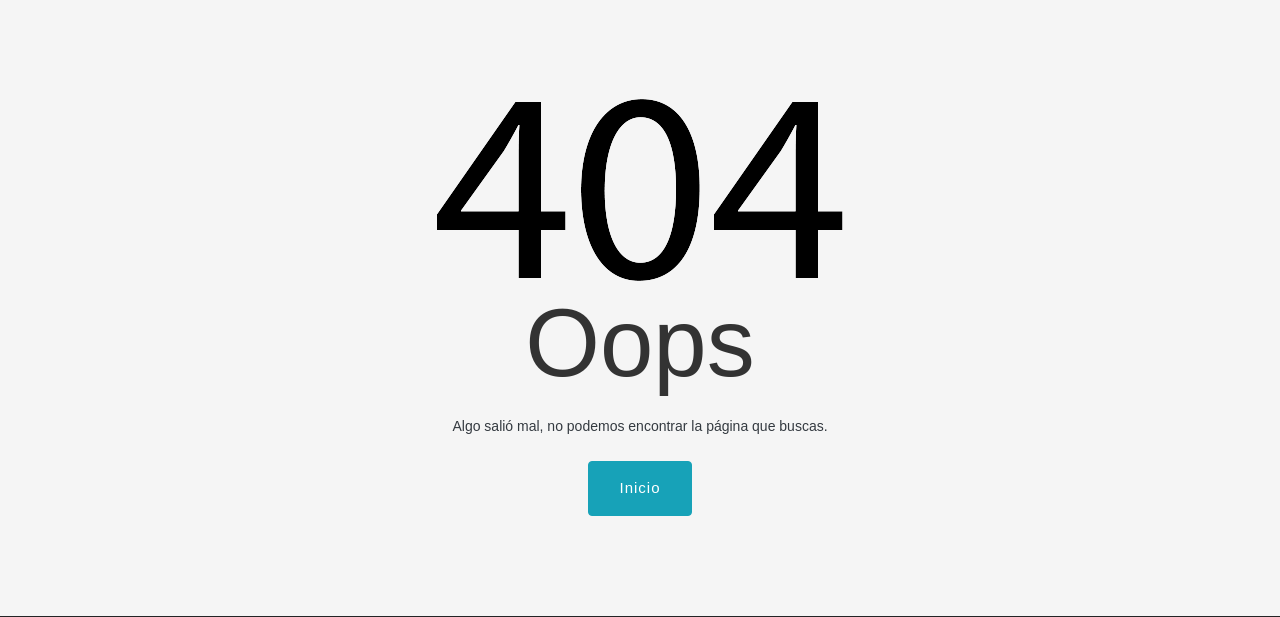
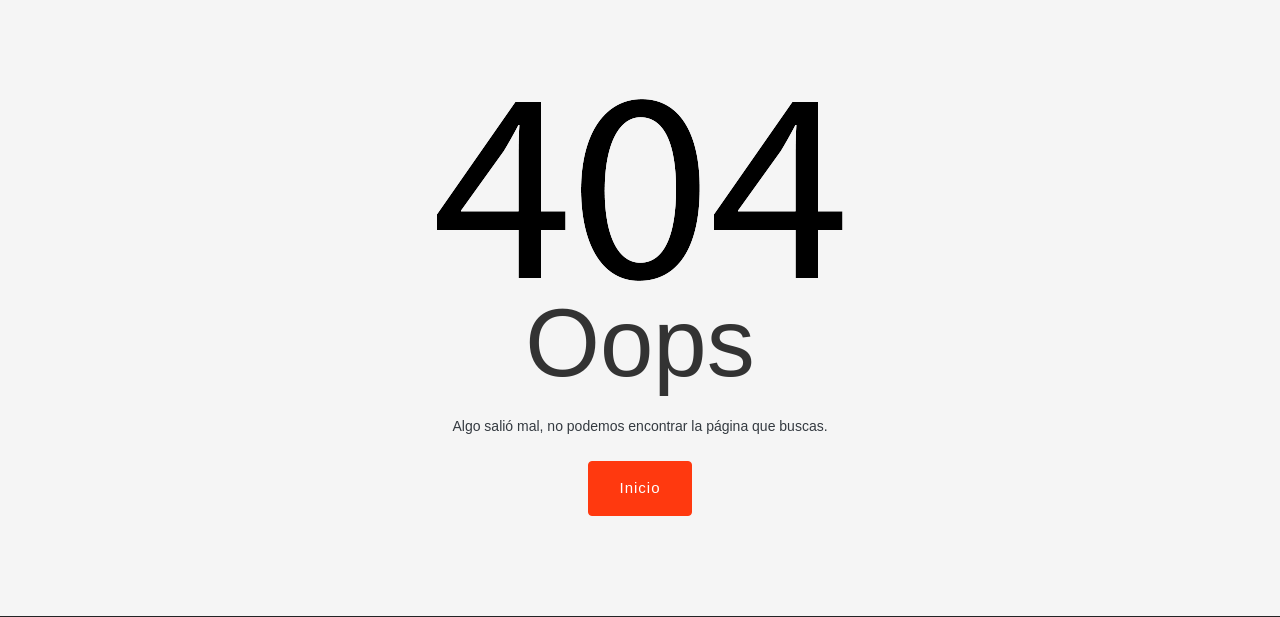
Before and after one commit to dricaurte29/eva01, a Django app: template proyectoApp/templates/proyectoApp/404.html in a window 1280 px wide. Shown: the part 97-714 px from the top of the page. Run offline with Django 3.2, Linux system fonts and the light colour scheme; the template is opened without the code that fills it, so the values that code supplies are empty; some libraries are stand-ins or nearby versions; some web fonts are replaced.

Commit message:
Update 404.html

```diff
--- a/proyectoApp/templates/proyectoApp/404.html
+++ b/proyectoApp/templates/proyectoApp/404.html
@@ -16,7 +16,7 @@
                 <div class="404-content">
                     <h1 class="display-1 pt-1 pb-2">Oops</h1>
                     <p class="px-3 pb-2 text-dark">Algo salió mal, no podemos encontrar la página que buscas.</p>
-                    <a href="/" class="btn btn-info">Inicio</a>
+                    <a href="/" style="background-color: #FF390F; border-color: #FF390F;" class="btn btn-info">Inicio</a>
                 </div>
             </div>
         </div>
```
